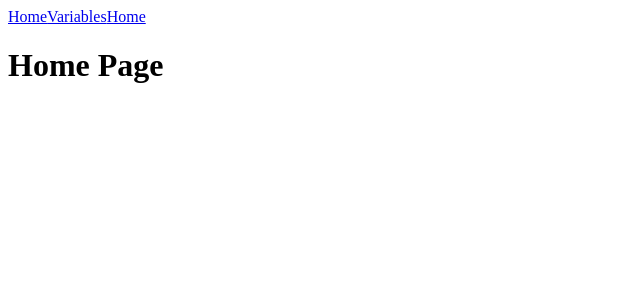
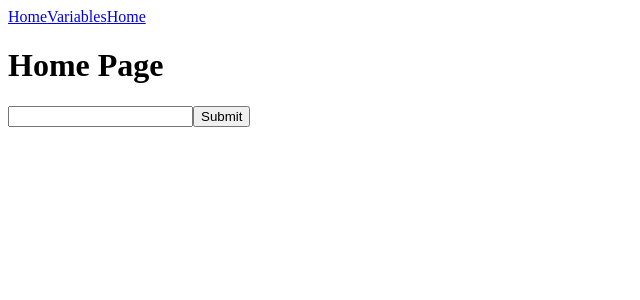
Before and after one commit to Shoni182/vin-decoder, a React (Vite) app: page / in a window 1280 px wide. Shown: the top 300 px of the page, without its empty margins (0-640 px from the left). Built offline with nearby package versions, Linux system fonts and the light colour scheme.

Commit message:
add components and additional folders

```diff
--- a/package.json
+++ b/package.json
@@ -13,7 +13,8 @@
     "@tanstack/react-query": "^5.101.4",
     "react": "^19.2.7",
     "react-dom": "^19.2.7",
-    "react-router": "^8.3.0"
+    "react-router": "^8.3.0",
+    "yup": "^1.7.1"
   },
   "devDependencies": {
     "@eslint/js": "^10.0.1",
--- /dev/null
+++ b/src/components/Form/Form.tsx
@@ -0,0 +1,30 @@
+// import styles from "./Form.module.css";
+import { useState } from "react";
+
+interface eventProps {}
+
+function Form() {
+  const [value, setValue] = useState("");
+  const [error, setError] = useState(null);
+
+  function handleChange(event) {
+    setValue(event.tarvet.value);
+  }
+
+  function handleSubmit(event) {
+    event.preventDefault();
+    //! виклик API
+    //! валідація ф.я
+  }
+
+  return (
+    <form onSubmit={handleSubmit}>
+      <input value={value} onChange={handleChange} />
+
+      {error && <span>{error}</span>}
+      <button type="submit">Submit</button>
+    </form>
+  );
+}
+
+export default Form;
--- a/src/components/Navigation/Navigation.tsx
+++ b/src/components/Navigation/Navigation.tsx
@@ -1,4 +1,5 @@
 import { NavLink } from "react-router";
+import styles from "./Navigation.module.css";
 
 function Navigation() {
   return (
--- a/src/pages/HomePage/HomePage.tsx
+++ b/src/pages/HomePage/HomePage.tsx
@@ -1,9 +1,11 @@
 import styles from "./HomePage.module.css";
+import Form from "../../components/Form/Form";
 
 function HomePage() {
   return (
     <div>
       <h1>Home Page</h1>
+      <Form></Form>
     </div>
   );
 }
```
Also changed, not shown: src/components/Form/Form.module.css (added), src/services/api.ts (added), src/types/vinServices.ts (added), src/utils/validation.ts (added), 1 other file (tests, documents, lock files or other folders).
